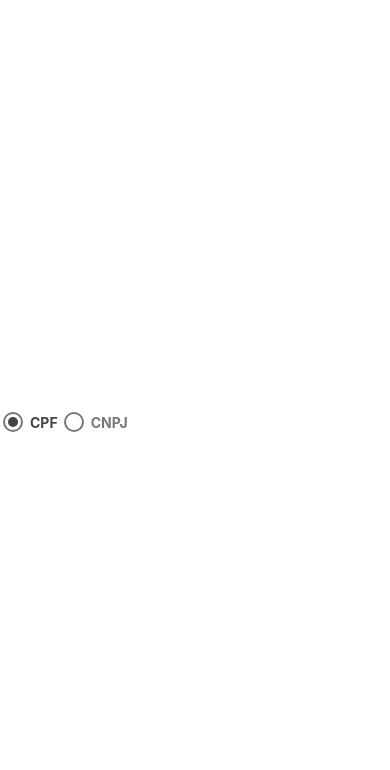
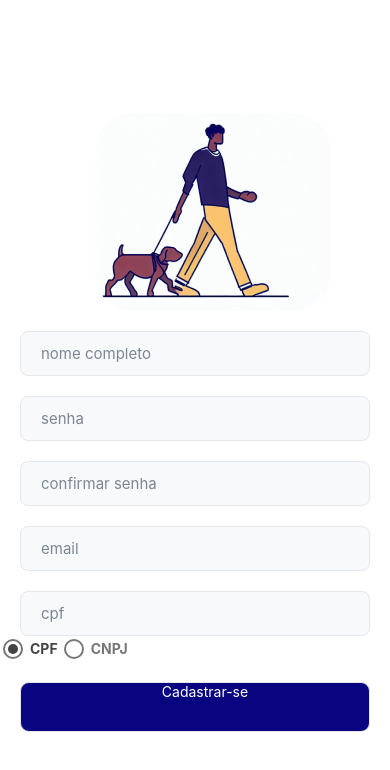
Before and after one commit to marcelosoa/myHero, a React Native app: screen / in a window 390 px wide. Shown: the top 770 px of the page. Built offline with nearby package versions, Linux system fonts and the light colour scheme.

Commit message:
feat: form-radio

```diff
--- a/App.js
+++ b/App.js
@@ -4,7 +4,7 @@ import RadioComponent from './components/Radio/index';
 import HomeScreen from './components/screens/home';
 
 function App() {
-  return <HomeScreen />;
+  return <RegisterScreen />;
 }
 
 export default App;
--- a/components/Input/index.js
+++ b/components/Input/index.js
@@ -1,6 +1,5 @@
 import React from 'react';
 import {StyleSheet, View, TextInput} from 'react-native';
-import RadioComponent from '../Radio';
 
 export default function InputComponent({placeholder}) {
   return (
@@ -21,13 +20,13 @@ const styles = StyleSheet.create({
     marginTop: 20,
   },
   input: {
-    height: 60,
+    height: 45,
     flex: 1,
     backgroundColor: '#F8F9FA',
-    paddingLeft: 40,
+    paddingLeft: 20,
     marginHorizontal: 20,
     borderRadius: 8,
-    fontSize: 18,
+    fontSize: 15,
     borderColor: '#E4E7EB',
     borderWidth: 1,
   },
--- a/components/screens/register/index.js
+++ b/components/screens/register/index.js
@@ -1,14 +1,71 @@
-import { SafeAreaView } from 'react-native';
+import { SafeAreaView, StyleSheet, TouchableOpacity, Text, Image } from 'react-native';
 import InputComponent from '../../Input';
+import RadioComponent from '../../Radio';
+import { useState } from 'react';
 
 export default function RegisterScreen() {
+  const [name, setName] = useState('');
+  const [password, confirmPassword] = useState('');
+  const [email, setEmail] = useState('');
+  const [idC, setidC] = useState('');
+  const [selected, setSelected] = useState(0);
+
+  function handleRegister() {
+
+  }
   return (
     <SafeAreaView style={{
       flex: 1,
       justifyContent: 'center',
     }}>
-  <InputComponent placeholder="Email"/>
-  <InputComponent placeholder="Password"/>
+      <Image style={styles.image} source={require('../../../assets/images/walking2.png')} />
+  <InputComponent placeholder="nome completo"/>
+  <InputComponent placeholder="senha"/>
+  <InputComponent placeholder="confirmar senha"/>
+  <InputComponent placeholder="email"/>
+  <InputComponent placeholder="cpf"/>
+  <RadioComponent
+  selected={selected}
+  options={['CPF', 'CNPJ']}
+  horizontal={true}
+  onChangeSelect={(option, index) => {
+    setSelected(index);
+  }}
+
+  />
+  <TouchableOpacity onPress={handleRegister} style={styles.textInput}>
+    <Text style={styles.text}>Cadastrar-se</Text>
+  </TouchableOpacity>
   </SafeAreaView>
   );
 }
+
+const styles = StyleSheet.create({
+  textInput: {
+    height: 50,
+    marginTop: 20,
+    paddingLeft: 20,
+    marginHorizontal: 20,
+    borderRadius: 9,
+    backgroundColor: '#090580',
+    borderColor: '#E4E7EB',
+    borderWidth: 1,
+    alignContent: 'center',
+    textAlign: 'center',
+  },
+  text: {
+    color: '#fff',
+    textAlign: 'center',
+  },
+  image: {
+    width: 236,
+    height: 198,
+    display: 'flex',
+    alignItems: 'center',
+    justifyContent: 'center',
+    marginHorizontal: 95,
+  },
+  radio: {
+    alignItems: 'center',
+  },
+});
```
Also changed, not shown: .eslintrc.js, assets/images/walking1.png (added), assets/images/walking2.png (added).
